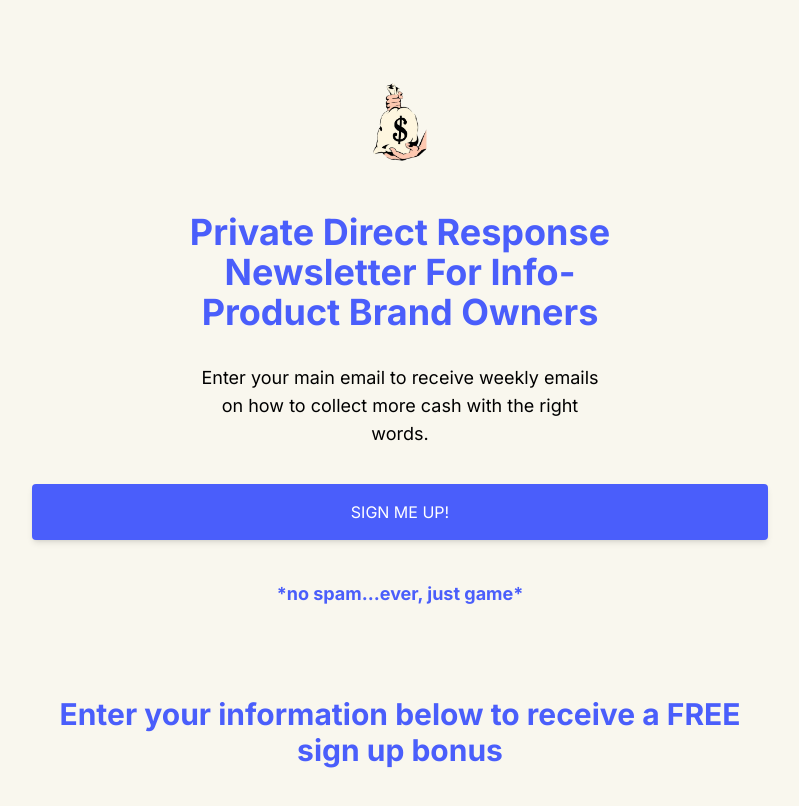
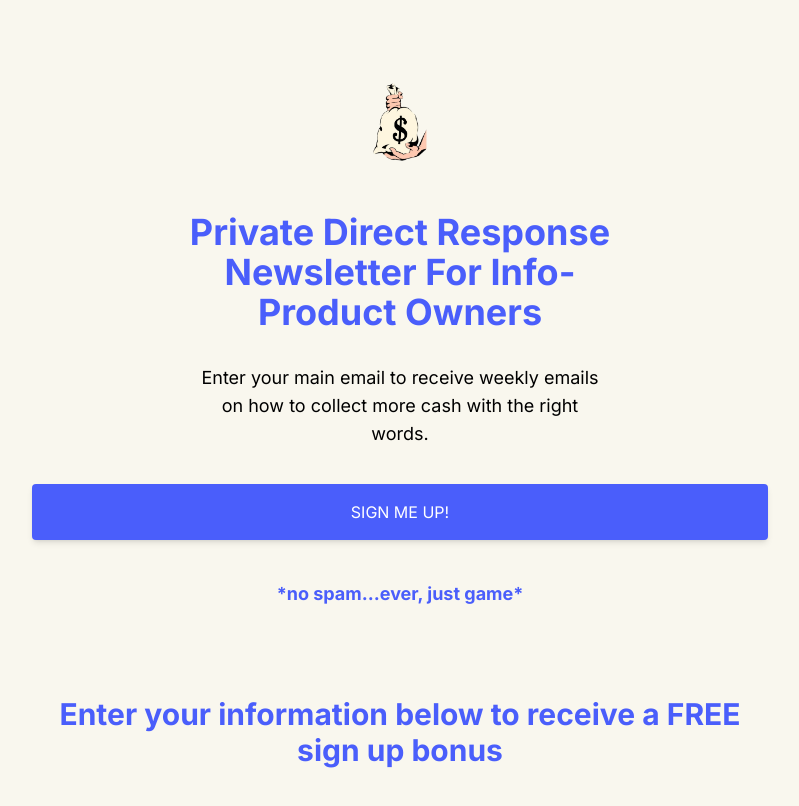
Before and after one commit to fadejevs/ctc, a Next.js app in the folder funnel/: page / in a window 1280 px wide. Shown: the top 806 px of the page, without its empty margins (240-1039 px from the left). Built offline with nearby package versions, Linux system fonts and the light colour scheme.

Commit message:
adawdawdaw

```diff
--- a/funnel/app/page.tsx
+++ b/funnel/app/page.tsx
@@ -68,7 +68,7 @@ export default function Home() {
             <Image src="/ctc.png" alt="CTC Image" width={100} height={100} />
           </div>
           <h1 className="text-4xl font-bold text-[#4a5efb] mb-4 mx-auto md:w-3/5">
-            Private Direct Response Newsletter For Info-Product Brand Owners
+            Private Direct Response Newsletter For Info-Product Owners
           </h1>
           <p className="text-lg p-4 mx-auto md:w-3/5" style={{ color: 'black' }}>
             Enter your main email to receive weekly emails on how to collect more cash with the right words.
```
